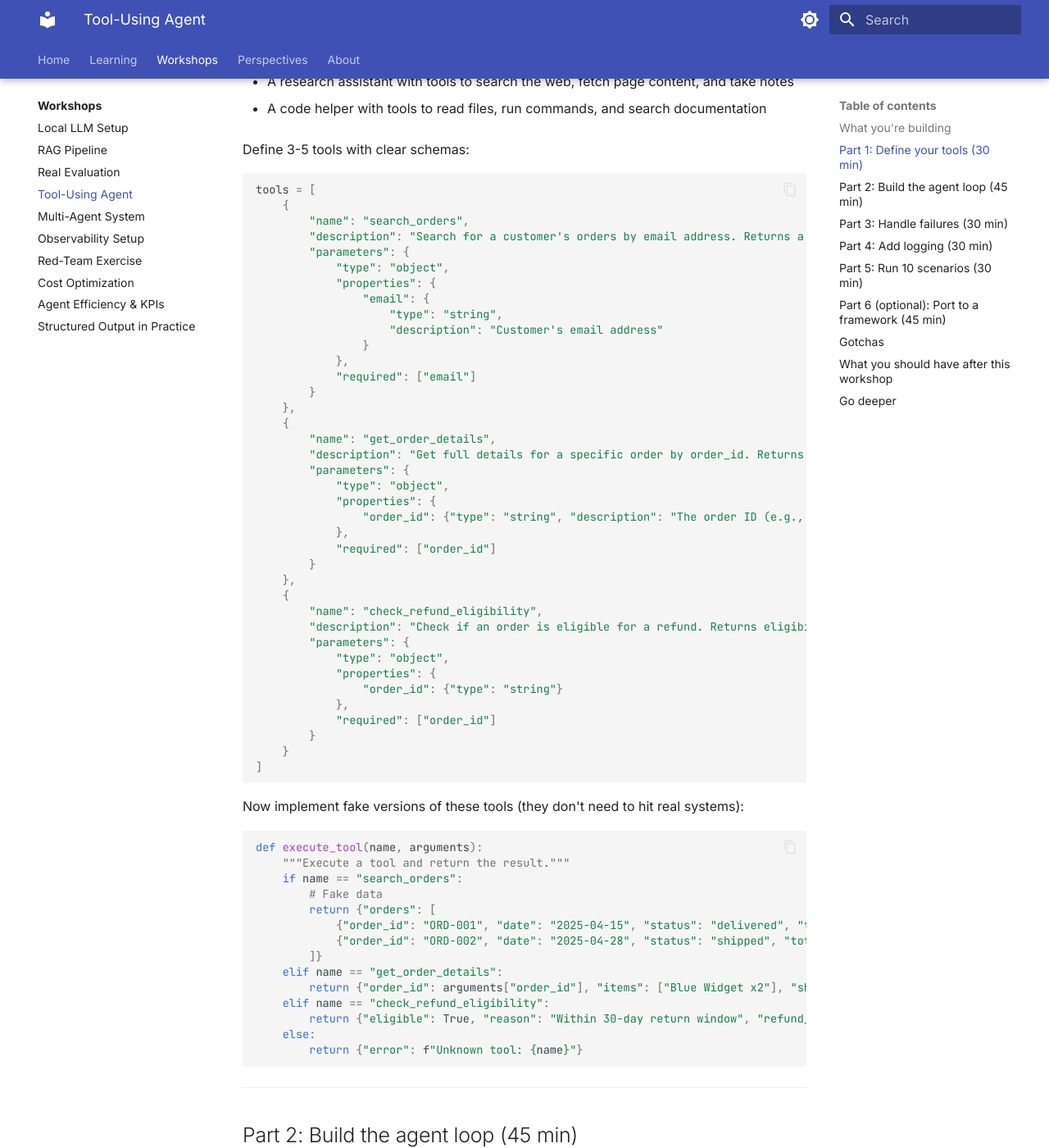
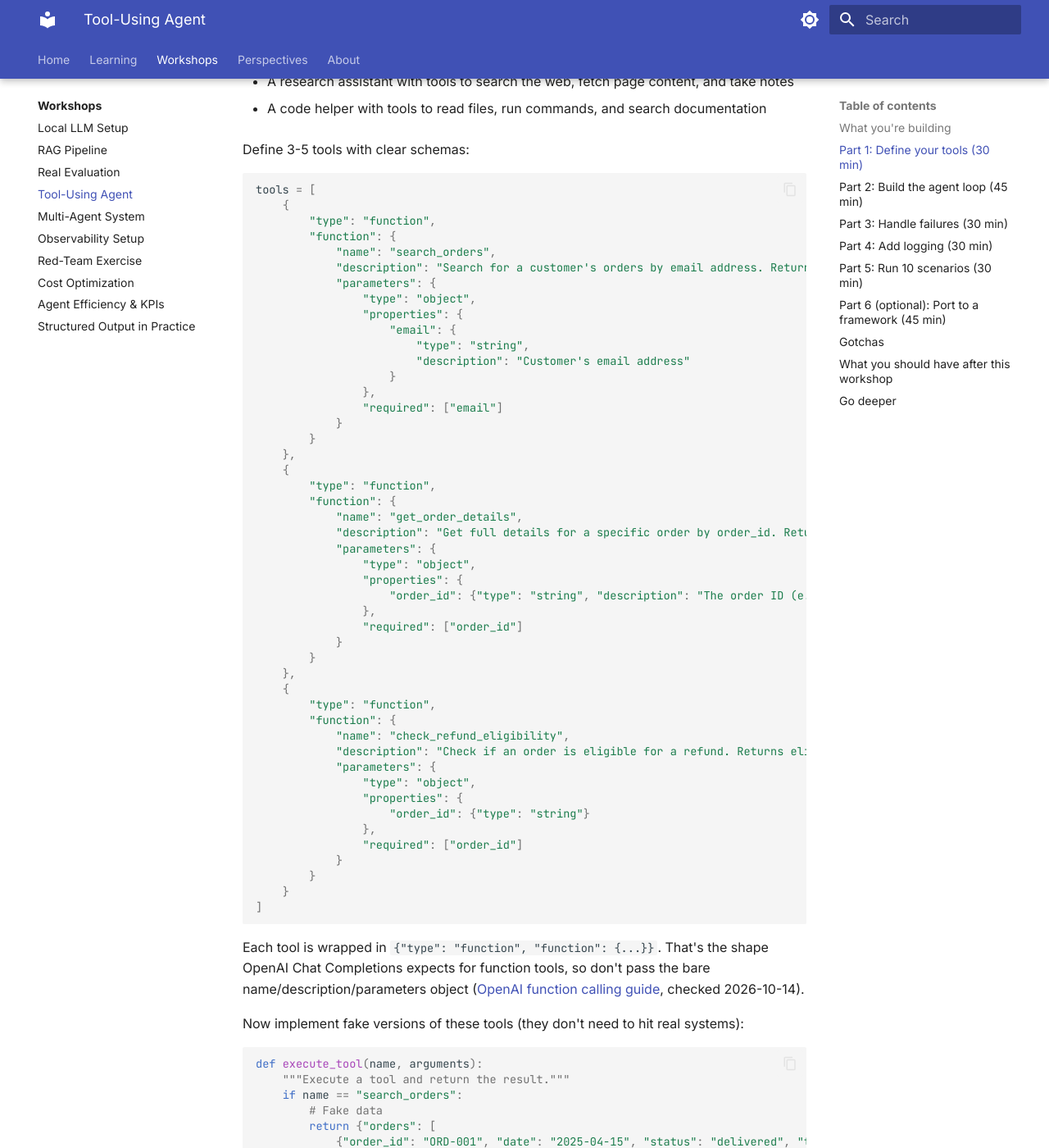
Before and after one commit to Jonathan34/ai-learning, an MkDocs documentation site: the page built from docs/05-workshops/W4-tool-using-agent.md, in a window 1280 px wide and 1400 px high, scrolled down 903 px. Shown: the whole window at 82% size. Built offline with MkDocs 1.6.1 and Material for MkDocs 9.7.7, drawn with Linux system fonts in a browser that asks for light colours.

Commit message:
docs: Fix the invalid OpenAI tool schema in Workshop W4
I approved the scoped W4 schema correction; the snapshot supports publication, though sandbox restrictions prevented command-based checks. Squashed from 1 commit on branch
Steps: Researcher (Codex CLI) · Content Editor (Claude Code) · Document Editor (Codex CLI), reviewed

Reviewed-by: Document Editor (missionrun agent, Codex CLI)
Approved-by: Jonathan Delfour <3976137+Jonathan34@users.noreply.github.com>
Merged-by: missionrun (automatic, approved policy by Jonathan Delfour <3976137+Jonathan34@users.noreply.github.com>)
Missionrun-Run: run-1791943105454-4

````diff
--- a/docs/05-workshops/W4-tool-using-agent.md
+++ b/docs/05-workshops/W4-tool-using-agent.md
@@ -41,44 +41,55 @@ Define 3-5 tools with clear schemas:
 ```python
 tools = [
     {
-        "name": "search_orders",
-        "description": "Search for a customer's orders by email address. Returns a list of recent orders with order_id, date, status, and total. Use this when the user asks about their orders or order status.",
-        "parameters": {
-            "type": "object",
-            "properties": {
-                "email": {
-                    "type": "string",
-                    "description": "Customer's email address"
-                }
-            },
-            "required": ["email"]
+        "type": "function",
+        "function": {
+            "name": "search_orders",
+            "description": "Search for a customer's orders by email address. Returns a list of recent orders with order_id, date, status, and total. Use this when the user asks about their orders or order status.",
+            "parameters": {
+                "type": "object",
+                "properties": {
+                    "email": {
+                        "type": "string",
+                        "description": "Customer's email address"
+                    }
+                },
+                "required": ["email"]
+            }
         }
     },
     {
-        "name": "get_order_details",
-        "description": "Get full details for a specific order by order_id. Returns items, shipping info, and payment details. Use this after search_orders when you need more detail about a specific order.",
-        "parameters": {
-            "type": "object",
-            "properties": {
-                "order_id": {"type": "string", "description": "The order ID (e.g., ORD-12345)"}
-            },
-            "required": ["order_id"]
+        "type": "function",
+        "function": {
+            "name": "get_order_details",
+            "description": "Get full details for a specific order by order_id. Returns items, shipping info, and payment details. Use this after search_orders when you need more detail about a specific order.",
+            "parameters": {
+                "type": "object",
+                "properties": {
+                    "order_id": {"type": "string", "description": "The order ID (e.g., ORD-12345)"}
+                },
+                "required": ["order_id"]
+            }
         }
     },
     {
-        "name": "check_refund_eligibility",
-        "description": "Check if an order is eligible for a refund. Returns eligibility status and reason. Use this when the user asks about returns or refunds.",
-        "parameters": {
-            "type": "object",
-            "properties": {
-                "order_id": {"type": "string"}
-            },
-            "required": ["order_id"]
+        "type": "function",
+        "function": {
+            "name": "check_refund_eligibility",
+            "description": "Check if an order is eligible for a refund. Returns eligibility status and reason. Use this when the user asks about returns or refunds.",
+            "parameters": {
+                "type": "object",
+                "properties": {
+                    "order_id": {"type": "string"}
+                },
+                "required": ["order_id"]
+            }
         }
     }
 ]
 
 ```
+
+Each tool is wrapped in `{"type": "function", "function": {...}}`. That's the shape OpenAI Chat Completions expects for function tools, so don't pass the bare name/description/parameters object ([OpenAI function calling guide](https://developers.openai.com/api/docs/guides/function-calling?api-mode=chat), checked 2026-10-14).
 
 Now implement fake versions of these tools (they don't need to hit real systems):
 
@@ -193,7 +204,7 @@ def execute_tool(name, arguments):
 Add validation before executing:
 
 ```python
-valid_tool_names = {t["name"] for t in tools}
+valid_tool_names = {t["function"]["name"] for t in tools}
 if tool_name not in valid_tool_names:
     result = {"error": f"Tool '{tool_name}' does not exist. Available tools: {list(valid_tool_names)}"}
 
````
